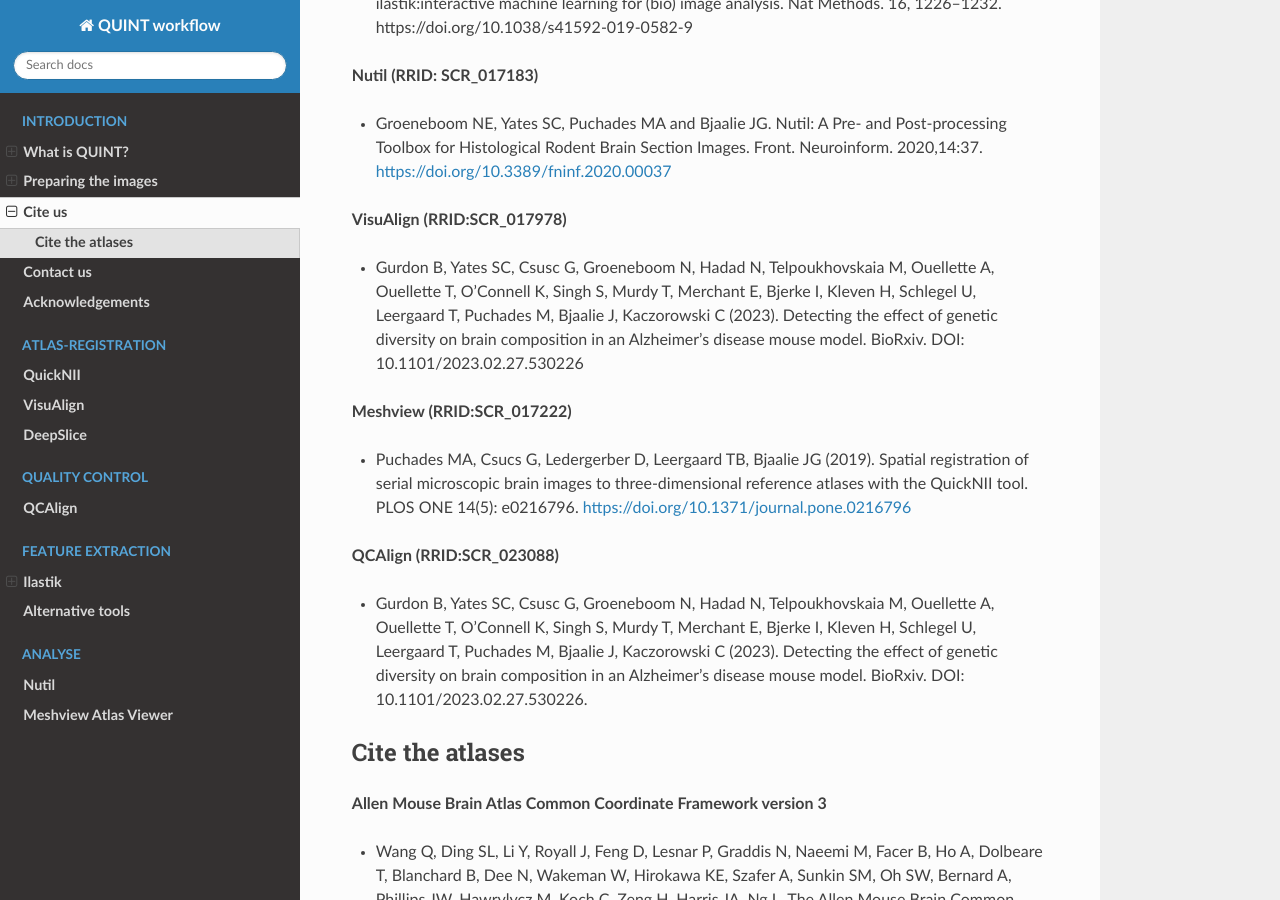
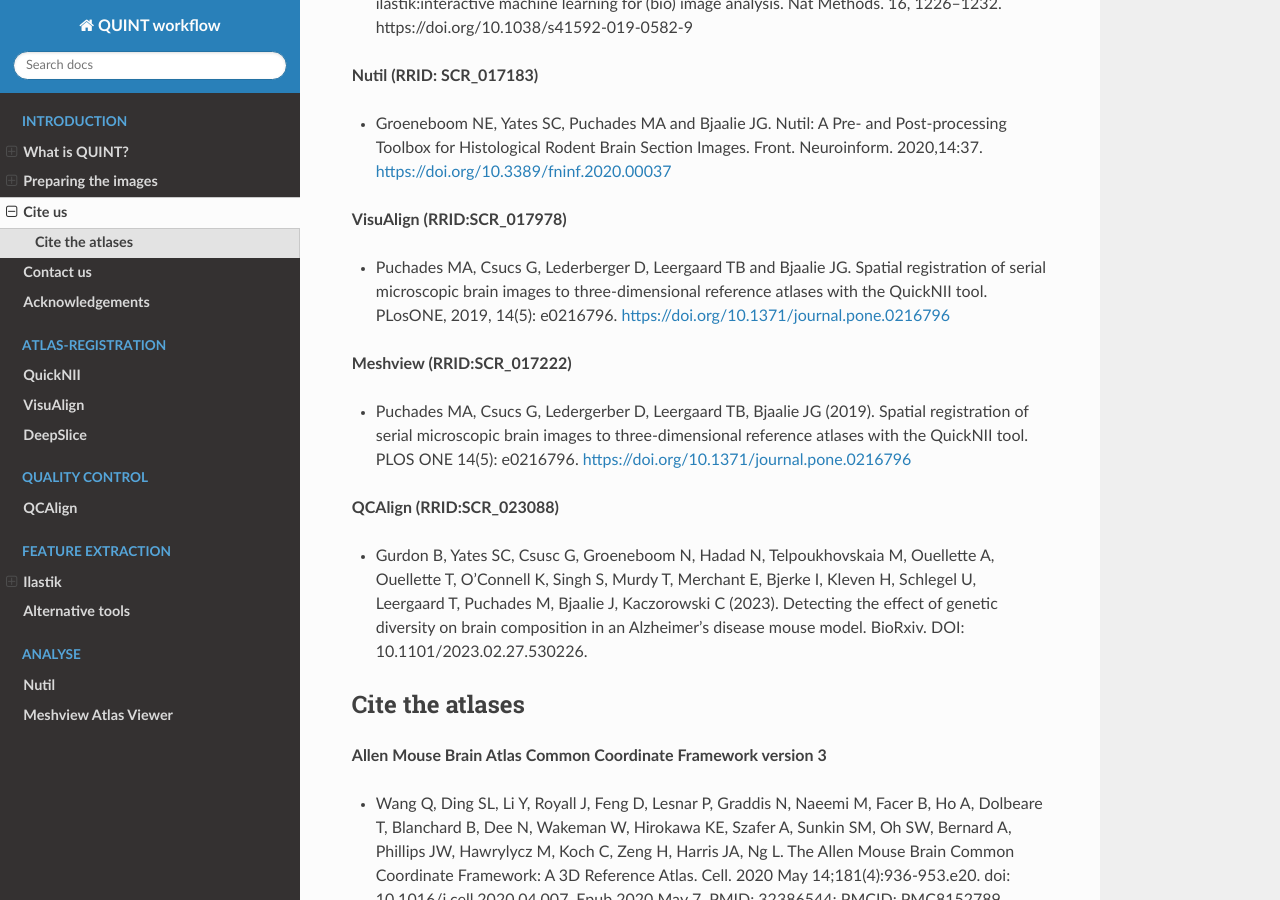
Before and after one commit to Neural-Systems-at-UIO/QUINT_workflow, a Sphinx documentation site: the page built from docs/Publications.rst, in a window 1280 px wide and 900 px high, scrolled down 696 px. Built offline with Sphinx 7.4.7 and the Read the Docs theme 2.0.0, drawn with Linux system fonts in a browser that asks for light colours.

Commit message:
Update Publications.rst

```diff
--- a/docs/Publications.rst
+++ b/docs/Publications.rst
@@ -23,7 +23,7 @@
 
 **VisuAlign (RRID:SCR_017978)**
 
-* Gurdon B, Yates SC, Csusc G, Groeneboom N, Hadad N, Telpoukhovskaia M, Ouellette A, Ouellette T, O’Connell K, Singh S, Murdy T, Merchant E, Bjerke I, Kleven H, Schlegel U, Leergaard T, Puchades M, Bjaalie J, Kaczorowski C  (2023). Detecting the effect of genetic diversity on brain composition in an Alzheimer’s disease mouse model. BioRxiv. DOI: 10.1101/2023.02.27.530226
+* Puchades MA, Csucs G, Lederberger D, Leergaard TB and Bjaalie JG. Spatial registration of serial microscopic brain images to three-dimensional reference atlases with the QuickNII tool. PLosONE, 2019, 14(5): e0216796. https://doi.org/10.1371/journal.pone.0216796
 
 **Meshview (RRID:SCR_017222)**
 
```
